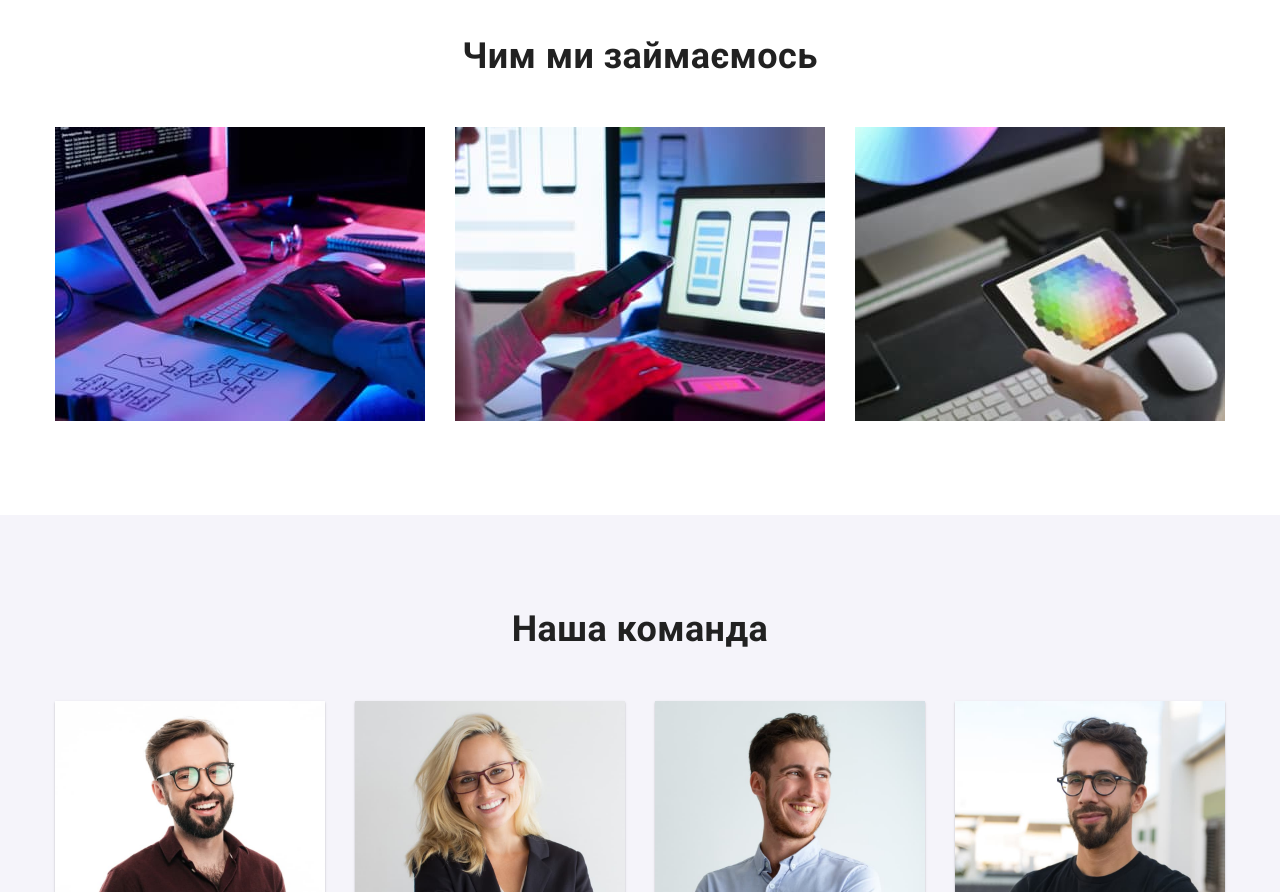
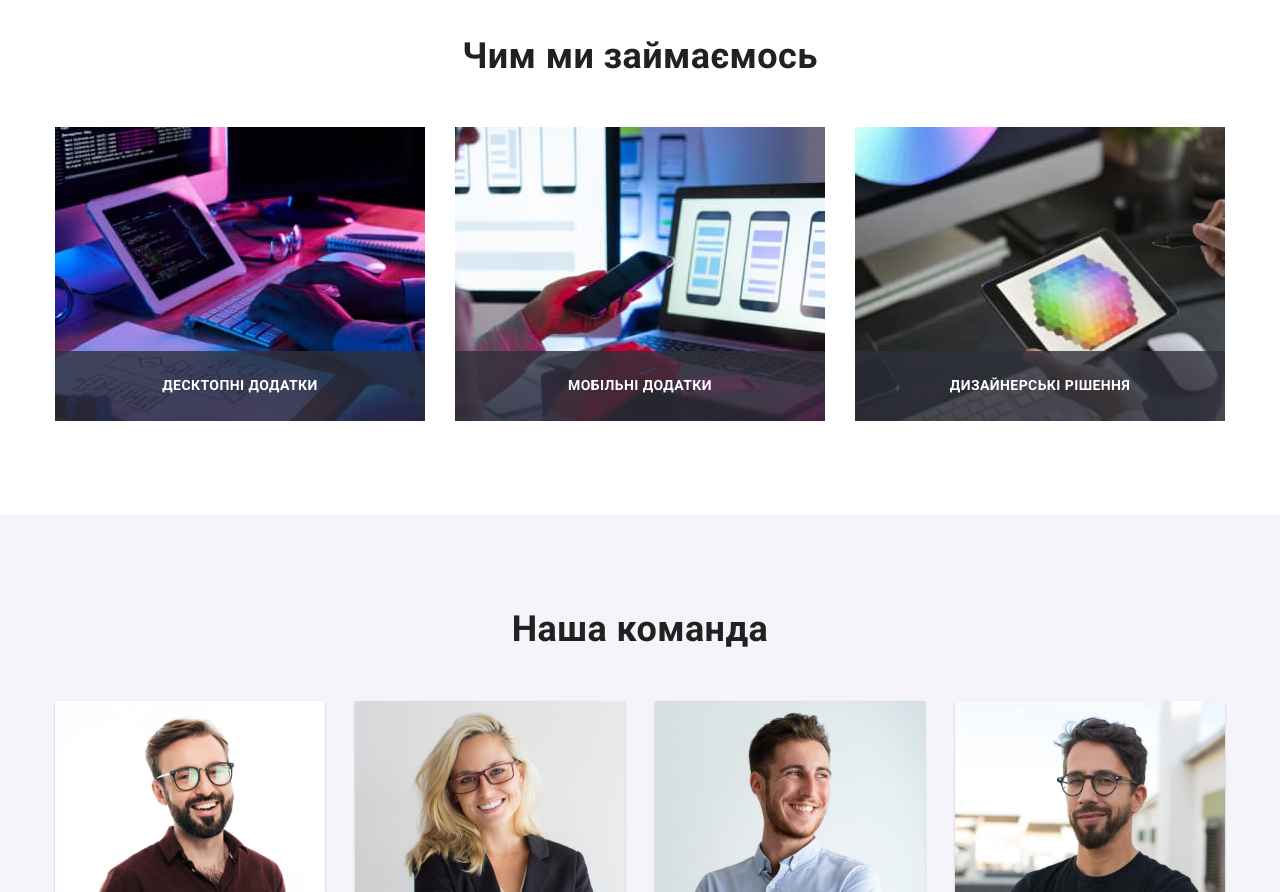
Before and after one commit to RuslanTenderyts/goit-markup-hw-05, a plain HTML site: page index.html in a window 1280 px wide. Shown: the part 1080-1972 px from the top of the page. Drawn offline with Linux system fonts and the light colour scheme.

Commit message:
hw-05-20.09

```diff
--- a/css/styles.css
+++ b/css/styles.css
@@ -40,6 +40,9 @@ body {
   left: 0;
   width: 100%;
   height: 100%;
+  background-color: rgba(15, 15, 15, 0.5);
+  transition: background-color 250ms cubic-bezier(0.4, 0, 0.2, 1);
+
 
 }
 .backdrop.is-hidden {
@@ -75,19 +78,23 @@ body {
   padding: 0;
   width: 30px;
   height: 30px;
-  background: #FFFFFF;
-  border: none;
+  background-color: #FFFFFF;
+  border: 1px solid var(--second-dark-color);
   border-radius: 50%;
   transform: scale(1);
   transition: transform 250ms cubic-bezier(0.4, 0, 0.2, 1) 250ms, opacity 250ms cubic-bezier(0.4, 0, 0.2, 1);
 }
 .close:hover {
-  transform: scale(0.9);
+  transform: scale(1.3);
 }
+.close:active {
+  background-color: var(--second-dark-color);
+  transform: scale(1);
+}
+
 .close-icon {
   width: 100%;
   height: 100%;
-  stroke:  var(--second-dark-color);
 }
 .container{
   width: 1200px;
@@ -204,6 +211,8 @@ body {
   color: var(--main-dark-color);
 }
 .contact {
+  display:  flex;
+  align-items: center;
   color: var(--second-dark-color);
 }
 .contact:hover,
@@ -313,6 +322,32 @@ body {
   line-height: 24px;
   width: 270px;
 }
+.feature-thumb{
+  position: relative;
+
+
+}
+.feature-description {
+  display: flex;
+  position: absolute;
+  bottom: 0;
+  left: 0;
+  width: 100%;
+  height: 70px;
+    /* padding-top: 27px; */
+  background: rgba(47, 48, 58, 0.8);
+    font-weight: 700;
+    font-size: 14px;
+    line-height: 1.14;
+    text-align: center;
+    letter-spacing: 0.03em;
+    text-transform: uppercase;
+
+    color: var(--mail-font-color);
+}
+.feature-description p {
+  margin: auto;
+}
 .team {
   background-color: #F5F4FA;
 }
@@ -365,7 +400,7 @@ body {
   border-radius: 50%;
   color: #AFB1B8;
 
-  transition: background 250ms cubic-bezier(0.4, 0, 0.2, 1), box-shadow 250ms cubic-bezier(0.4, 0, 0.2, 1);
+  transition: background-color 250ms cubic-bezier(0.4, 0, 0.2, 1), color 250ms cubic-bezier(0.4, 0, 0.2, 1);
 }
 .social-team-icon {
   width: 20px;
@@ -478,9 +513,6 @@ body {
   margin-right: 30px;
   margin-top: 30px;
 }
-.list-jobs .item:hover {
-    box-shadow: 0px 1px 1px rgba(0, 0, 0, 0.12), 0px 4px 4px rgba(0, 0, 0, 0.06), 1px 4px 6px rgba(0, 0, 0, 0.16);
-}
 
 .list-jobs .item:nth-child(3n) {
   margin-right: 0;
@@ -490,8 +522,10 @@ body {
 }
 .href-img {
   display: block;
+  transition: box-shadow 250ms cubic-bezier(0.4, 0, 0.2, 1);
 
 }
+.href-img:hover,
 .href-img:focus {
   box-shadow: 0px 1px 1px rgba(0, 0, 0, 0.12), 0px 4px 4px rgba(0, 0, 0, 0.06), 1px 4px 6px rgba(0, 0, 0, 0.16);
 }
@@ -506,7 +540,7 @@ body {
     width: 100%;
     height: 100%;
     background: rgba(33, 150, 243, 0.9);
-    transform: translateY(100%);
+    transform: translateY(101%);
     transition: transform 250ms cubic-bezier(0.4, 0, 0.2, 1);
 }
 .href-tex {
--- a/index.html
+++ b/index.html
@@ -113,14 +113,24 @@
         <h2 class="title-sections">Чим ми займаємось</h2>
         <ul class="list flex">
           <li class="item">
-            <img src="./images/box1.jpg" alt="Оптимізація" width="370" />
+            <div class="feature-thumb">
+            <img src="./images/box1.jpg" alt="Десктопні додатки" width="370" />
+            <div class="feature-description"> <p> Десктопні додатки</p></div>
+            </div>
           </li>
           <li class="item">
+            <div class="feature-thumb">
             <img src="./images/box2.jpg" alt="Мобільні додатки" width="370" />
+            <div class="feature-description">
+              <p> Мобільні додатки</p></div>
+            </div>
           </li>
           <li class="item">
-            <img src="./images/box3.jpg" alt="дизайн" width="370" />
-          </li>
+            <div class="feature-thumb">
+            <img src="./images/box3.jpg" alt="Дизайнерські рішення" width="370" />
+            <div class="feature-description"><p>Дизайнерські рішення</p></div>
+          </div>
+        </li>
         </ul>
         </div>
       </section>
```
